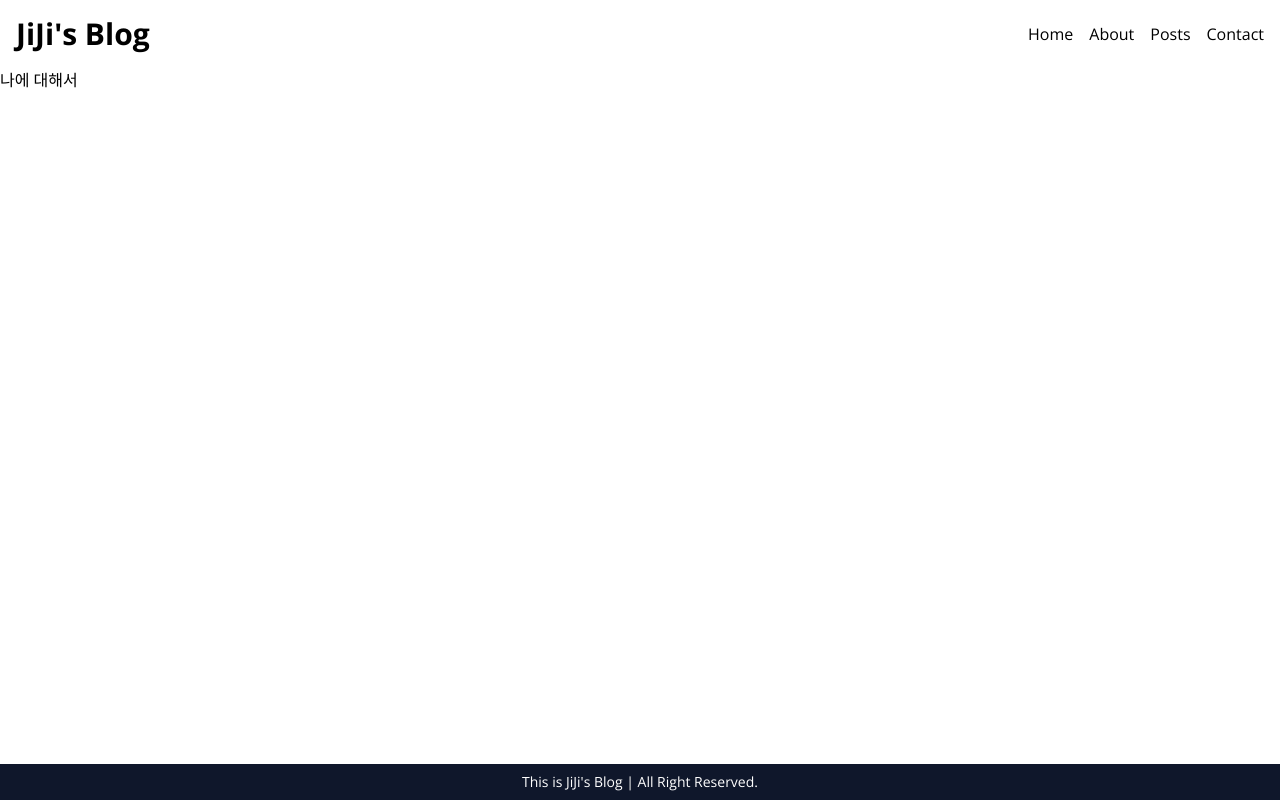
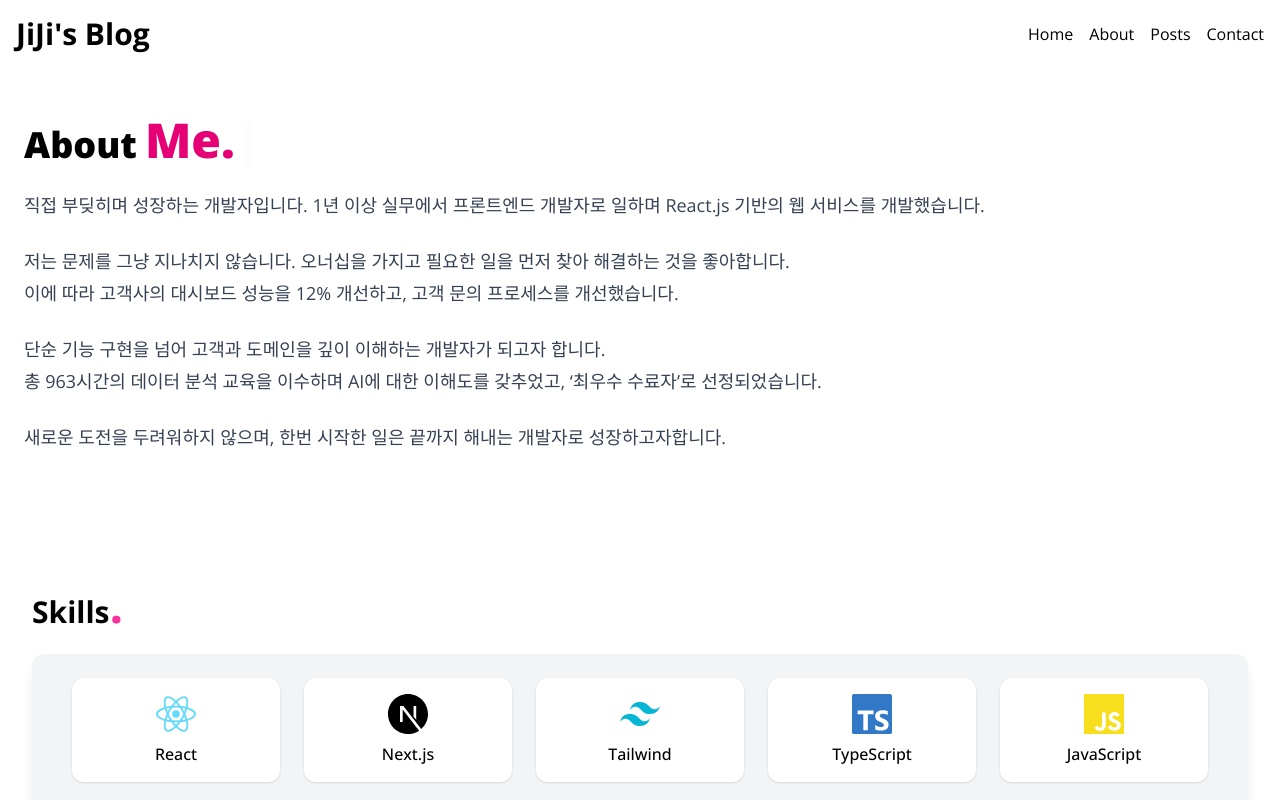
Before and after one commit to queenJiJi/blog, a Next.js app: page /about in a window 1280 px wide. Built offline with nearby package versions, Linux system fonts and the light colour scheme.

Commit message:
[feat] About me 페이지 구현

```diff
--- a/src/app/about/page.tsx
+++ b/src/app/about/page.tsx
@@ -1,5 +1,12 @@
+import Aboutme from "@/components/Aboutme";
+import Skills from "@/components/Skills";
 import React from "react";
 
 export default function Aboutpage() {
-  return <p>{"나에 대해서"}</p>;
+  return (
+    <main>
+      <Aboutme />
+      <Skills />
+    </main>
+  );
 }
--- /dev/null
+++ b/src/components/Aboutme.tsx
@@ -0,0 +1,79 @@
+"use client";
+
+import React from "react";
+import { motion } from "framer-motion";
+import { Typewriter } from "react-simple-typewriter";
+
+const containerVariants = {
+  hidden: {},
+  show: {
+    transition: {
+      staggerChildren: 0.3,
+    },
+  },
+};
+
+const itemVariants = {
+  hidden: { opacity: 0, y: 30 },
+  show: { opacity: 1, y: 0, transition: { duration: 0.6 } },
+};
+
+export default function Aboutme() {
+  return (
+    <motion.div
+      className="px-6 py-12"
+      variants={containerVariants}
+      initial="hidden"
+      whileInView="show"
+      viewport={{ once: true }}
+    >
+      <motion.p
+        className="text-4xl font-extrabold mb-6"
+        variants={itemVariants}
+      >
+        <span className="mr-2">About</span>
+        <span className="text-pink-600 text-5xl">
+          <Typewriter
+            words={["Me."]}
+            cursor
+            cursorStyle="|"
+            typeSpeed={100}
+            deleteSpeed={50}
+            delaySpeed={1000}
+          />
+        </span>
+        {/* <span className="font-extrabold text-6xl text-pink-600 px-2">.</span> */}
+      </motion.p>
+
+      <motion.div
+        className="space-y-6 text-lg text-gray-700 leading-8"
+        variants={containerVariants}
+      >
+        <motion.div variants={itemVariants}>
+          직접 부딪히며 성장하는 개발자입니다. <span></span>1년 이상 실무에서
+          프론트엔드 개발자로 일하며 React.js 기반의 웹 서비스를 개발했습니다.
+        </motion.div>
+
+        <motion.div variants={itemVariants}>
+          저는 문제를 그냥 지나치지 않습니다. <span></span> 오너십을 가지고
+          필요한 일을 먼저 찾아 해결하는 것을 좋아합니다.
+          <br />
+          이에 따라 고객사의 대시보드 성능을 12% 개선하고, 고객 문의 프로세스를
+          개선했습니다.
+        </motion.div>
+
+        <motion.div variants={itemVariants}>
+          단순 기능 구현을 넘어 고객과 도메인을 깊이 이해하는 개발자가 되고자
+          합니다.
+          <br />총 963시간의 데이터 분석 교육을 이수하며 AI에 대한 이해도를
+          갖추었고, ‘최우수 수료자’로 선정되었습니다.
+        </motion.div>
+
+        <motion.div variants={itemVariants}>
+          새로운 도전을 두려워하지 않으며, 한번 시작한 일은 끝까지 해내는
+          개발자로 성장하고자합니다.
+        </motion.div>
+      </motion.div>
+    </motion.div>
+  );
+}
--- a/src/components/Hero.tsx
+++ b/src/components/Hero.tsx
@@ -1,11 +1,19 @@
+"use client";
+
 import React from "react";
 import Image from "next/image";
 import profileImage from "../../public/images/profile.png";
 import Link from "next/link";
+import { motion } from "framer-motion";
 
 export default function Hero() {
   return (
-    <section className="text-center">
+    <motion.section
+      className="text-center my-12"
+      initial={{ opacity: 0, y: -30 }}
+      animate={{ opacity: 1, y: 0 }}
+      transition={{ duration: 0.8 }}
+    >
       <Image
         src={profileImage}
         alt="Picture of the author"
@@ -20,6 +28,6 @@ export default function Hero() {
           Contact Me
         </button>
       </Link>
-    </section>
+    </motion.section>
   );
 }
--- /dev/null
+++ b/src/components/Skills.tsx
@@ -0,0 +1,47 @@
+// components/TechStack.tsx
+"use client";
+
+import React from "react";
+import { motion } from "framer-motion";
+import {
+  SiReact,
+  SiNextdotjs,
+  SiTailwindcss,
+  SiTypescript,
+  SiJavascript,
+} from "react-icons/si";
+
+const skills = [
+  { icon: SiReact, name: "React", color: "#61DAFB" },
+  { icon: SiNextdotjs, name: "Next.js", color: "#000000" },
+  { icon: SiTailwindcss, name: "Tailwind", color: "#06B6D4" },
+  { icon: SiTypescript, name: "TypeScript", color: "#3178C6" },
+  { icon: SiJavascript, name: "JavaScript", color: "#F7DF1E" },
+];
+
+export default function Skills() {
+  return (
+    <section className="my-20 px-8">
+      <h2 className="text-3xl font-bold mb-6">
+        Skills<span className="text-5xl text-pink-500">.</span>
+      </h2>
+
+      <section className="w-full bg-gray-100 rounded-xl p-6 shadow-lg">
+        <div className="grid grid-cols-2 sm:grid-cols-3 md:grid-cols-5 gap-6 px-4">
+          {skills.map(({ icon: Icon, name, color }, index) => (
+            <motion.div
+              key={name}
+              className="flex flex-col items-center p-4 bg-white rounded-xl shadow hover:shadow-lg transition-all hover:scale-105"
+              initial={{ opacity: 0, y: 20 }}
+              animate={{ opacity: 1, y: 0 }}
+              transition={{ delay: index * 0.1 }}
+            >
+              <Icon size={40} style={{ color }} />
+              <span className="mt-2 font-medium">{name}</span>
+            </motion.div>
+          ))}
+        </div>
+      </section>
+    </section>
+  );
+}
```
